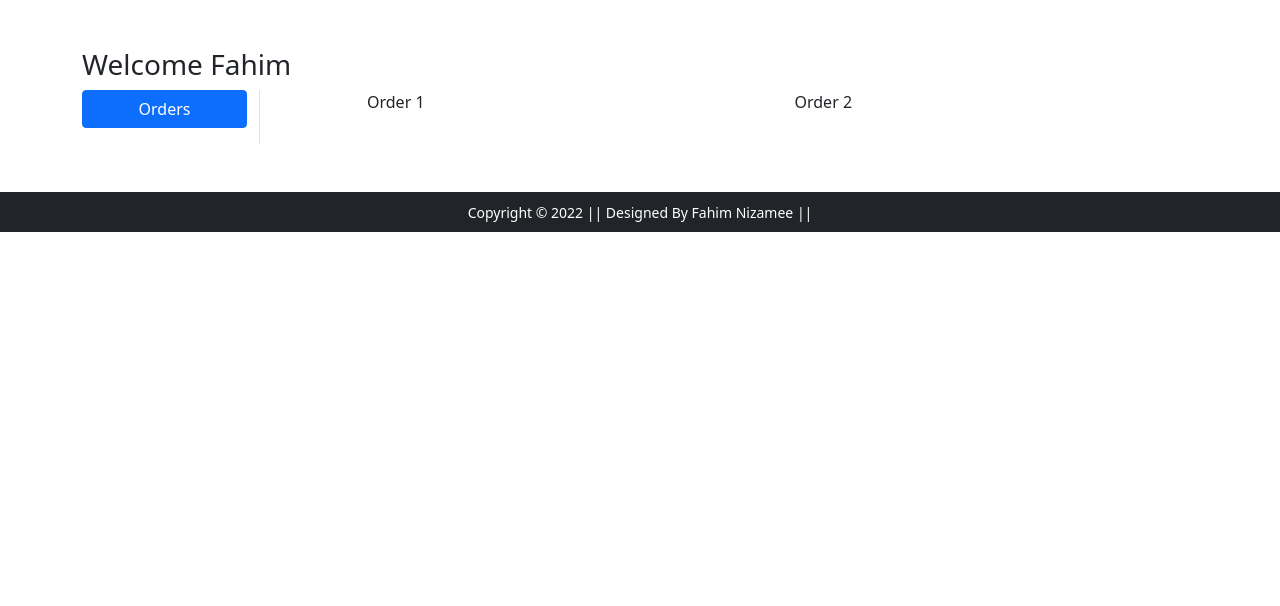
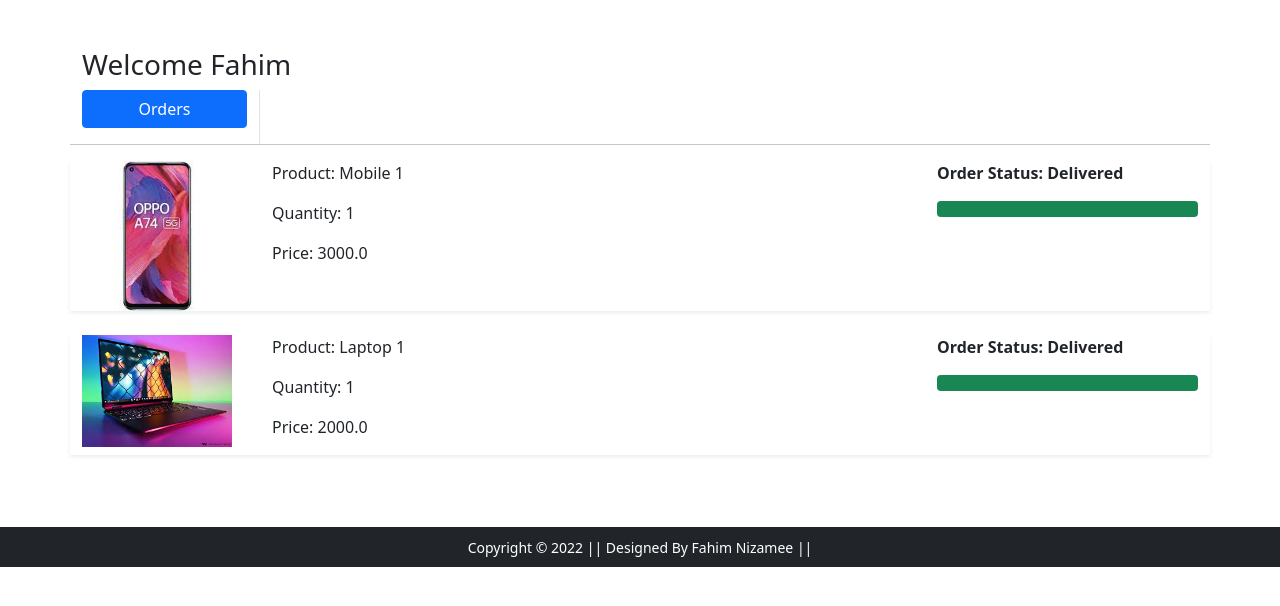
Before and after one commit to Fahim-Nizamee/WebApplication_V2_Ecommerce, a Django app: page /orders/ in a window 1280 px wide. Shown: the part 56-662 px from the top of the page. Run offline with Django 4.2, Linux system fonts and the light colour scheme; a user stored in the database is signed in; data comes from the database, SQL or seed files in the repository; both versions use the stored data as it was after the commit; some libraries are stand-ins or nearby versions.

Commit message:
12:40 12/4/2022 6:23  Updated

```diff
--- a/app/models.py
+++ b/app/models.py
@@ -44,12 +44,16 @@ class Cart(models.Model):
     def __str__(self):
         return str(self.id)
 
+    @property
+    def total_cost(self):
+        return self.quantity * self.product.discounted_price
+
 STATUS_CHOICES =(
     ('Accepted','Accepted'),
     ('Packed','Packed'),
     ('On The Way','On The Way'),
     ('Delivered','Delivered'),
-    ('Cancel','Cancel')
+    ('Canceled','Canceled')
 )
 class OrderPlaced(models.Model):
     user=models.ForeignKey(User,on_delete=models.CASCADE)
@@ -58,6 +62,11 @@ class OrderPlaced(models.Model):
     quantity=models.PositiveIntegerField(default=1)
     ordered_date=models.DateTimeField(auto_now_add=True)
     status=models.CharField(max_length=50,choices=STATUS_CHOICES,default='Pending')
+
+
+    @property
+    def total_cost(self):
+        return self.quantity * self.product.discounted_price
 
 RATING = (
     ('1','1'),
--- a/app/templates/app/orders.html
+++ b/app/templates/app/orders.html
@@ -1,6 +1,6 @@
 {% extends 'app/base.html' %}
 {% load static %}
-{% block title %}Buy Now{% endblock title %}
+{% block title %}Orders{% endblock title %}
 {% block main-content %}
 <div class="container my-5">
  <div class="row">
@@ -10,12 +10,48 @@
     <li class="d-grid"><a href="{% url 'orders' %}" class="btn btn-primary">Orders</a></li>
    </ul>
   </div>
-  <div class="col-sm-9 offset-sm-1">
-   <div class="row">
-    <div class="col-sm-6">Order 1</div>
-    <div class="col-sm-6">Order 2</div>
+  <br>
+  <hr>
+  <div class="col-sm-12 offset-sm-0">
+      {% for op in order_placed %}
+   <div class="row shadow-sm mb-4">
+    <div class="col-sm-2">
+        <img src="{{op.product.product_image.url}}" alt="" class="img-fluid" height="150" width="150">
+    </div>
+    <div class="col-sm-7">
+        <p>Product: {{op.product.title}} </p>
+        <p>Quantity: {{op.quantity}} </p>
+        <p>Price: {{op.total_cost}} </p>
+    </div>
+    <div class="col-sm-3 fw-bold">
+        <p>Order Status: {{op.status}}</p>
+        {% if op.status == 'Accepted' %}
+        <div class="progress">
+            <div class="progress-bar" role="progressbar" style="width: 20%" aria-valuenow="20" aria-valuemin="0" aria-valuemax="100">
+            </div>
+        {% endif %}
+        {% if op.status == 'Packed' %}
+        <div class="progress">
+            <div class="progress-bar bg-info" role="progressbar" style="width: 40%" aria-valuenow="40" aria-valuemin="0" aria-valuemax="100">
+            </div>
+        {% endif %}
+        {% if op.status == 'Delivered' %}
+        <div class="progress">
+            <div class="progress-bar bg-success" role="progressbar" style="width: 100%" aria-valuenow="100" aria-valuemin="0" aria-valuemax="100">
+            </div>
+        {% endif %}
+        {% if op.status == 'On The Way' %}
+        <div class="progress">
+            <div class="progress-bar bg-warning" role="progressbar" style="width: 70%" aria-valuenow="70" aria-valuemin="0" aria-valuemax="100">
+            </div>
+            {% endif %}
+        </div>
+    </div>
+
    </div>
+   {% endfor %}
   </div>
+
  </div>
 </div>
 {% endblock main-content %}
--- a/app/templates/app/productdetail.html
+++ b/app/templates/app/productdetail.html
@@ -13,10 +13,14 @@
 
             <h4>Tk. {{product.discounted_price}} <small class="fw-light text-decoration-line-through">{{product.selling_price}}</small></h4> <br>
 
+            {% if item_already_in_cart %}
+                <a href="{% url 'showcart' %}" class="btn btn-warning shadow px-5 py-2 ms-4">Go to Cart</a>
+            {% else %}
             <form action="/add-to-cart" class="d-inline">
                 <input type="hidden" name="prod_id" value={{product.id}} id="prod_id">
                 <button type="submit" class="btn btn-primary shadow px-5 py-2">Add to Cart</button>
             </form>
+            {% endif %}
 
             <a href="{% url 'buy-now' %}" class="btn btn-danger shadow px-5 py-2 ms-4">Buy Now</a>
             <h5 class="mt-5">{{product.brand}}</h5>
--- a/app/urls.py
+++ b/app/urls.py
@@ -28,7 +28,6 @@ urlpatterns = [
     path('passwordchange/',auth_views.PasswordChangeView.as_view(template_name='app/passwordchange.html',form_class=MyPasswordChangeForm, success_url='/passwordchangedone/' ),name='passwordchange'),
     path('passwordchangedone/',auth_views.PasswordChangeView.as_view(template_name='app/passwordchangedone.html'),name='passwordchangedone'),
     path('registration/',views.CustomerRegistrationView.as_view(),name="customerregistration"),
-    path('checkout/', views.checkout, name='checkout'),
     path('password-reset/',auth_views.PasswordResetView.as_view(template_name='app/password_reset.html',form_class=MyPasswordResetForm), name='password_reset'),
     path('password-reset/done/',auth_views.PasswordResetDoneView.as_view(template_name='app/password_reset_done.html'), name='password_reset_done'),
     path('password-reset-confirm/<uidb64>/<token>/',auth_views.PasswordResetConfirmView.as_view(template_name='app/password_reset_confirm.html',form_class=MySetPasswordForm), name='password_reset_confirm'),
@@ -39,4 +38,6 @@ urlpatterns = [
     path('removecart/',views.remove_cart,name='removecart'),
     path('product-detail/<int:pk>/add-comment',views.add_comment, name='add-comment'),
     path('about-us/', views.about_us, name='aboutus'),
+    path('checkout/', views.checkout, name='checkout'),
+    path('paymentdone/', views.payment_done, name='paymentdone'),
 ] + static(settings.MEDIA_URL,document_root=settings.MEDIA_ROOT)
--- a/app/views.py
+++ b/app/views.py
@@ -12,6 +12,9 @@ from django.db.models import Q
 from django.http import JsonResponse
 from datetime import datetime
 from django.db.models import Max,Min,Count,Avg
+from django.contrib.auth.decorators import login_required
+from django.utils.decorators import method_decorator
+
 
 class ProductView(View):
     def get(self,request):
@@ -24,12 +27,14 @@ class ProductView(View):
 class ProductDetailView(View):
     def get(self,request,pk):
         product=Product.objects.get(pk=pk)
+        item_already_in_cart = False
+        item_already_in_cart = Cart.objects.filter(Q(product=product.id) & Q(user=request.user)).exists()
+
         num_comments= Comment.objects.filter(product_id=pk).count()
         avg_reviews=Comment.objects.filter(product=product).aggregate(avg_rating=Avg('rating'))
-        # print(num)
-        # num_comments = Comment.objects.all().count()
-        return render(request,'app/productdetail.html',{'product':product,'num_comments':num_comments,'avg_reviews':avg_reviews})
+        return render(request,'app/productdetail.html',{'product':product,'num_comments':num_comments,'avg_reviews':avg_reviews,'item_already_in_cart':item_already_in_cart})
 
+@login_required(login_url='/accounts/login/')
 def add_to_cart(request):
     user=request.user
     product_id = request.GET.get('prod_id')
@@ -37,6 +42,7 @@ def add_to_cart(request):
     Cart(user=user,product=product).save()
     return redirect('/cart')
 
+@login_required(login_url='/accounts/login/')
 def show_cart(request):
     if request.user.is_authenticated:
         user=request.user
@@ -57,16 +63,19 @@ def show_cart(request):
         else:
             return render(request, 'app/emptycart.html',)
 
-
+@login_required(login_url='/accounts/login/')
 def buy_now(request):
  return render(request, 'app/buynow.html')
 
+@login_required(login_url='/accounts/login/')
 def address(request):
     add = Customer.objects.filter(user=request.user)
     return render(request, 'app/address.html',{'add':add,'active':'btn-primary'})
 
+@login_required(login_url='/accounts/login/')
 def orders(request):
- return render(request, 'app/orders.html')
+    op = OrderPlaced.objects.filter(user=request.user)
+    return render(request, 'app/orders.html',{'order_placed':op})
 
 def mobile(request,data=None):
     if data == None:
@@ -122,9 +131,24 @@ class CustomerRegistrationView(View):
             form.save()
             return redirect('login')
         return render(request, 'app/customerregistration.html',{'form':form})
+
+@login_required(login_url='/accounts/login/')
 def checkout(request):
- return render(request, 'app/checkout.html')
+    user = request.user
+    add = Customer.objects.filter(user=user)
+    cart_item = Cart.objects.filter(user=user)
+    amount = 0.0
+    shipping_amount= 90.0
+    cart_product = [p for p in Cart.objects.all() if p.user == request.user]
+    if cart_product:
+        for p in cart_product:
+            tempamount = (p.quantity*p.product.discounted_price)
+            amount+=tempamount
+        totalamount = amount + shipping_amount
 
+    return render(request, 'app/checkout.html',{'add':add, 'totalamount':totalamount,'cart_item':cart_item })
+
+@method_decorator(login_required, name='dispatch')
 class ProfileView(View):
     def get(self,request):
         form = CustomerProfileForm()
@@ -234,3 +258,14 @@ def add_comment(request, pk):
 
 def about_us(request):
     return render(request, 'app/about_us.html')
+
+@login_required(login_url='/accounts/login/')
+def payment_done(request):
+    user = request.user
+    custid = request.GET.get('custid')
+    customer = Customer.objects.get(id=custid)
+    cart = Cart.objects.filter(user=user)
+    for c in cart:
+        OrderPlaced(user=user,customer=customer,product=c.product,quantity = c.quantity).save()
+        c.delete()
+    return redirect("orders")
```
Also changed, not shown: app/templates/app/checkout.html (+21 -9 lines), app/templates/app/product_return.html (added, +8 -0 lines), db.sqlite3, media/productimg/133181258_1154488855005942_3142790681322371227_n.jpg (added).
